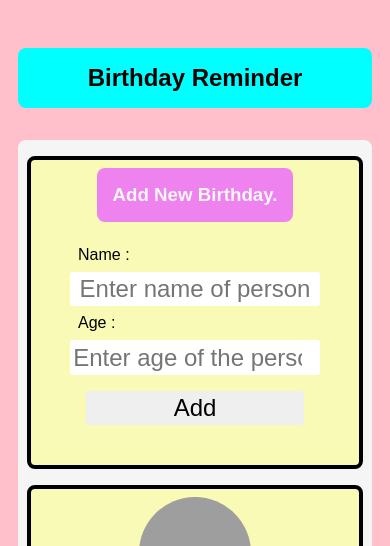
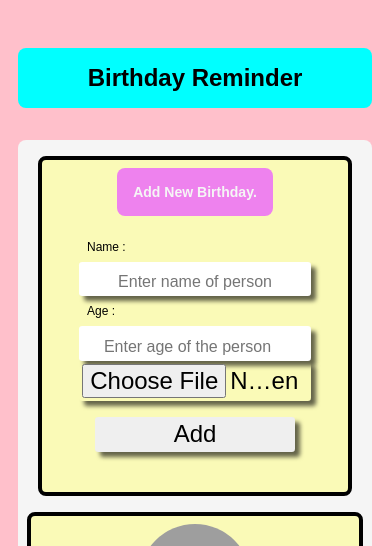
Before and after one commit to Prince10934/birthday-reminder-react-project, a React (Create React App) app: page / in a window 390 px wide. Shown: the top 546 px of the page. Built offline with nearby package versions, Linux system fonts and the light colour scheme; grey boxes are pictures that could not be loaded.

Commit message:
file input added

```diff
--- a/src/Components/Input.js
+++ b/src/Components/Input.js
@@ -1,18 +1,46 @@
 import React from "react";
+import useForm from "./UseForm";
 
-const Add = () => {
+const Add = (props) => {
+  const [values, handleOnChange] = useForm({ name: "", age: "" ,image:""});
+
+  const handleOnSubmit=(e)=>{
+    props.setItem((prevItem)=>{
+        return (
+            prevItem.push({
+
+            })
+        )
+    })
+}
   return (
     <div className="formItem">
       <h3 className="formHeader">Add New Birthday.</h3>
-      <form className='form'>
-        <label for='name'>
-          Name :
-        </label>
-          <input id='name' type="text" placeholder="Enter name of person" />
-        <label for='age'>
-          Age :
-        </label>
-          <input id='age' type="number" placeholder="Enter age of the person" />
+      <form className="form" onSubmit={handleOnSubmit}>
+        <label htmlFor="name">Name :</label>
+        <input
+          id="name"
+          type="text"
+          name="name"
+          value={values.name}
+          placeholder="Enter name of person"
+          onChange={handleOnChange}
+        />
+        <label htmlFor="age">Age :</label>
+        <input
+          id="age"
+          type="number"
+          name="age"
+          value={values.age}
+          placeholder="Enter age of the person"
+          onChange={handleOnChange}
+        />
+        <input
+        id='image'
+        type='file'
+        name='image'
+        value={values.image}
+        />
         <input type="submit" value="Add" />
       </form>
     </div>
--- a/src/Components/List.js
+++ b/src/Components/List.js
@@ -14,7 +14,7 @@ const List=({data})=>{
     }
     return (
         <main className='container'>
-            <Add/>
+            <Add setItem={setItem}/>
             {
                 items.map((item)=>{
                     return (
--- /dev/null
+++ b/src/Components/UseForm.js
@@ -0,0 +1,15 @@
+import { useState } from "react";
+const useForm = (initialValue) => {
+  const [value, setValue] = useState(initialValue);
+  return [
+    value,
+    (e) => {
+        console.log(value)
+        setValue( {
+        ...value,
+        [e.target.name]: e.target.value,
+      });
+    },
+  ];
+};
+export default useForm;
--- a/src/Style/style.css
+++ b/src/Style/style.css
@@ -1,7 +1,7 @@
 * {
   margin: 0;
   padding: 0;
-  text-align:center;
+  text-align: center;
 }
 body {
   font-family: Arial, Helvetica, sans-serif;
@@ -9,147 +9,156 @@ body {
 }
 #root {
   display: flex;
-  flex-direction:column;
+  flex-direction: column;
   justify-content: center;
   align-items: center;
-  padding:1rem;
+  padding: 1rem;
 }
-.header{
+.header {
   background-color: aqua;
-    border-radius:0.5rem;
-    padding:1rem;
-    margin:2rem;
+  border-radius: 0.5rem;
+  padding: 1rem;
+  margin: 2rem;
 }
 
-.container{
+.container {
   display: flex;
   border-radius: 0.5rem;
   flex-direction: column;
-    align-items:center;
+  align-items: center;
   background-color: whitesmoke;
-    padding:0 1rem 1rem 1rem;
-    width:60%;
+  padding: 0 1rem 1rem 1rem;
+  width: 60%;
 }
-.item{
-    width:97%;
-    border:0.3rem solid black;
-    background-color:rgba(255, 255, 123,0.5);
+.item {
+  width: 97%;
+  border: 0.3rem solid black;
+  background-color: rgba(255, 255, 123, 0.5);
   border-radius: 0.5rem;
-    display:flex;
-    padding:0.5rem;
-    margin:1rem 0 0 0;
+  display: flex;
+  padding: 0.5rem;
+  margin: 1rem 0 0 0;
 }
-.formItem{
-  width:97%;
-  border:0.3rem solid black;
-  background-color:rgba(255, 255, 123,0.5);
+.formItem {
+  width: 97%;
+  border: 0.3rem solid black;
+  background-color: rgba(255, 255, 123, 0.5);
   border-radius: 0.5rem;
-  display:flex;
+  display: flex;
   flex-direction: column;
   justify-content: center;
   align-items: center;
-  padding:0.5rem;
-  margin:1rem 0 0 0;
+  padding: 0.5rem;
+  margin: 1rem 0 0 0;
 }
-.formHeader{
+.formHeader {
   background-color: violet;
-  color:whitesmoke;
-  border-radius:0.5rem;
-  padding:1rem;
+  color: whitesmoke;
+  border-radius: 0.5rem;
+  padding: 1rem;
 }
-.form{
-  padding:1rem;
-  width:80%;
+.form {
+  padding: 1rem;
+  width: 80%;
   display: flex;
   flex-direction: column;
 }
-.form input{
-  border:none;
-  outline:none;
+.form input {
+  box-shadow: 5px 5px 4px 0 rgba(0, 0, 0, 0.6);
+  border: none;
+  outline: none;
   border-radius: 0.2rem;
   display: block;
-  padding:0.2rem;
-  font-size:x-large;
+  padding: 0.2rem;
+  font-size: x-large;
 }
-.form input[type=submit]{
-  margin:1rem;
+.form input[type="submit"] {
+  margin: 1rem;
   cursor: pointer;
   border-color: white;
 }
-label{
+label {
   display: block;
-  padding:0.5rem;
+  padding: 0.5rem;
   text-align: start;
 }
-.info{
-    margin-left:1rem;
+.info {
+  margin-left: 1rem;
   display: flex;
   justify-content: center;
   flex-direction: column;
 }
-  .icon{
-    width:3.5rem;
+.icon {
+  width: 3.5rem;
   cursor: pointer;
   object-fit: scale-down;
 }
-  .subItem{
+.subItem {
   display: flex;
   justify-content: flex-end;
-    align-items:center;
-    flex-grow:1;
+  align-items: center;
+  flex-grow: 1;
 }
-  .image{
-    border-radius:50%;
+.image {
+  border-radius: 50%;
   object-fit: fill;
-    width:7rem;
-    height:7rem;
+  width: 7rem;
+  height: 7rem;
 }
-@media (min-width:200px) and (max-width:400px){
+@media (min-width: 200px) and (max-width: 400px) {
+  ::-webkit-input-placeholder {
+    font-size: 1rem;
+  }
 
-  .header{
-    font-size:0.75rem;
-    width:90%;
+  .header,
+  .formItem {
+    font-size: 0.75rem;
+    width: 90%;
   }
-  .container{
-    width:90%;
+  .container {
+    width: 90%;
   }
-  .item{
+  .item {
     flex-direction: column;
     align-items: center;
     justify-content: center;
   }
-  .info{
-    margin-top:1rem;
+  .info {
+    margin-top: 1rem;
   }
-  .icon{
-    width:2.5rem;
+  .icon {
+    width: 2.5rem;
   }
 }
-@media (max-width:200px)
-{
-  .icon{
-    width:1.5rem;
+@media (max-width: 200px) {
+  .icon {
+    width: 1.5rem;
   }
-  .image{
-    width:5rem;
-    height:5rem;
+  .image {
+    width: 5rem;
+    height: 5rem;
   }
-  body{
-    font-size:0.75rem;
+  body {
+    font-size: 0.75rem;
   }
-  .header{
-    font-size:0.5rem;
-    width:90%;
+  ::-webkit-input-placeholder {
+    font-size: 1rem;
   }
-  .container{
-    width:90%;
+
+  .header,
+  .formItem {
+    font-size: 0.75rem;
+    width: 90%;
   }
-  .item{
+  .container {
+    width: 90%;
+  }
+  .item {
     flex-direction: column;
     align-items: center;
     justify-content: center;
   }
-  .info{
-    margin-top:1rem;
+  .info {
+    margin-top: 1rem;
   }
 }
```
Lines whose indentation alone changed are shown as unchanged.
